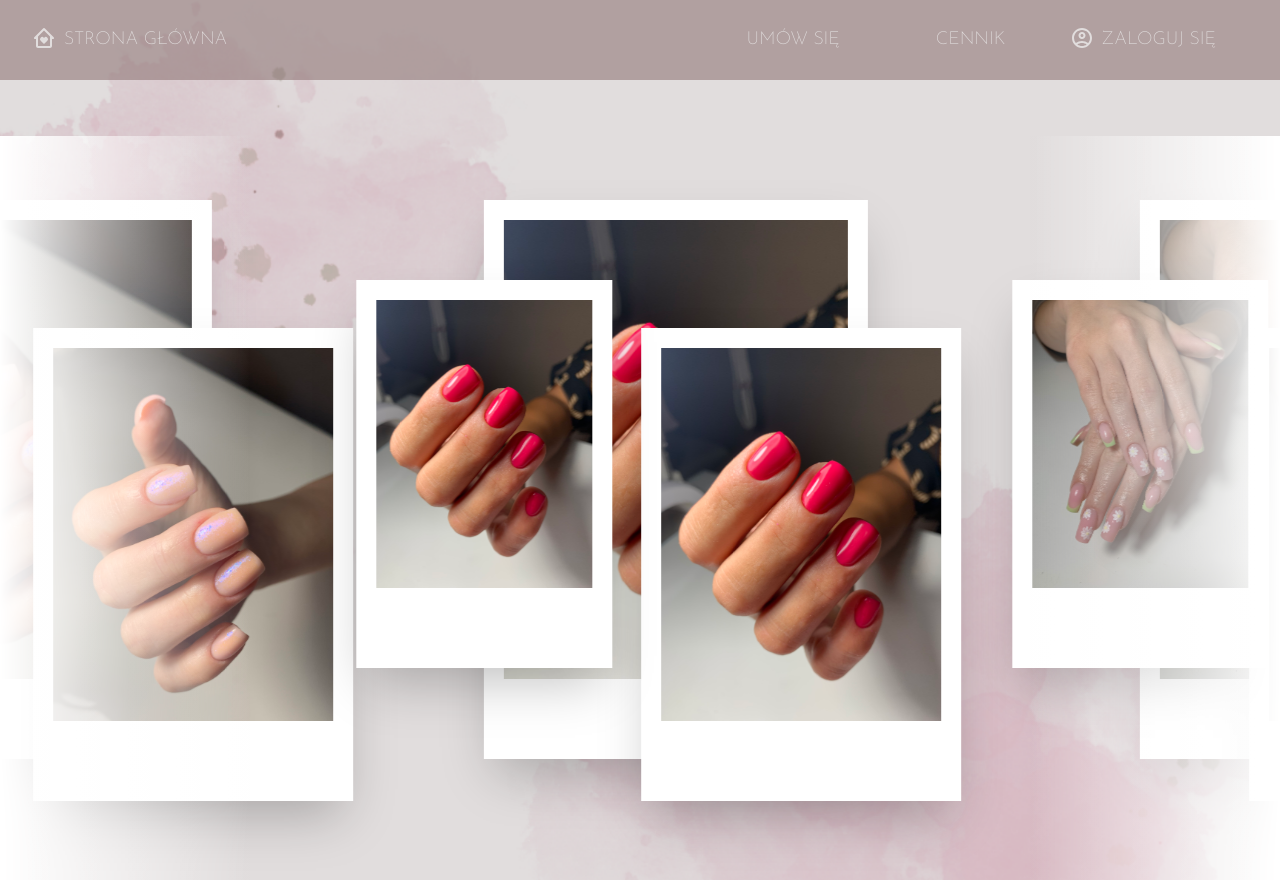
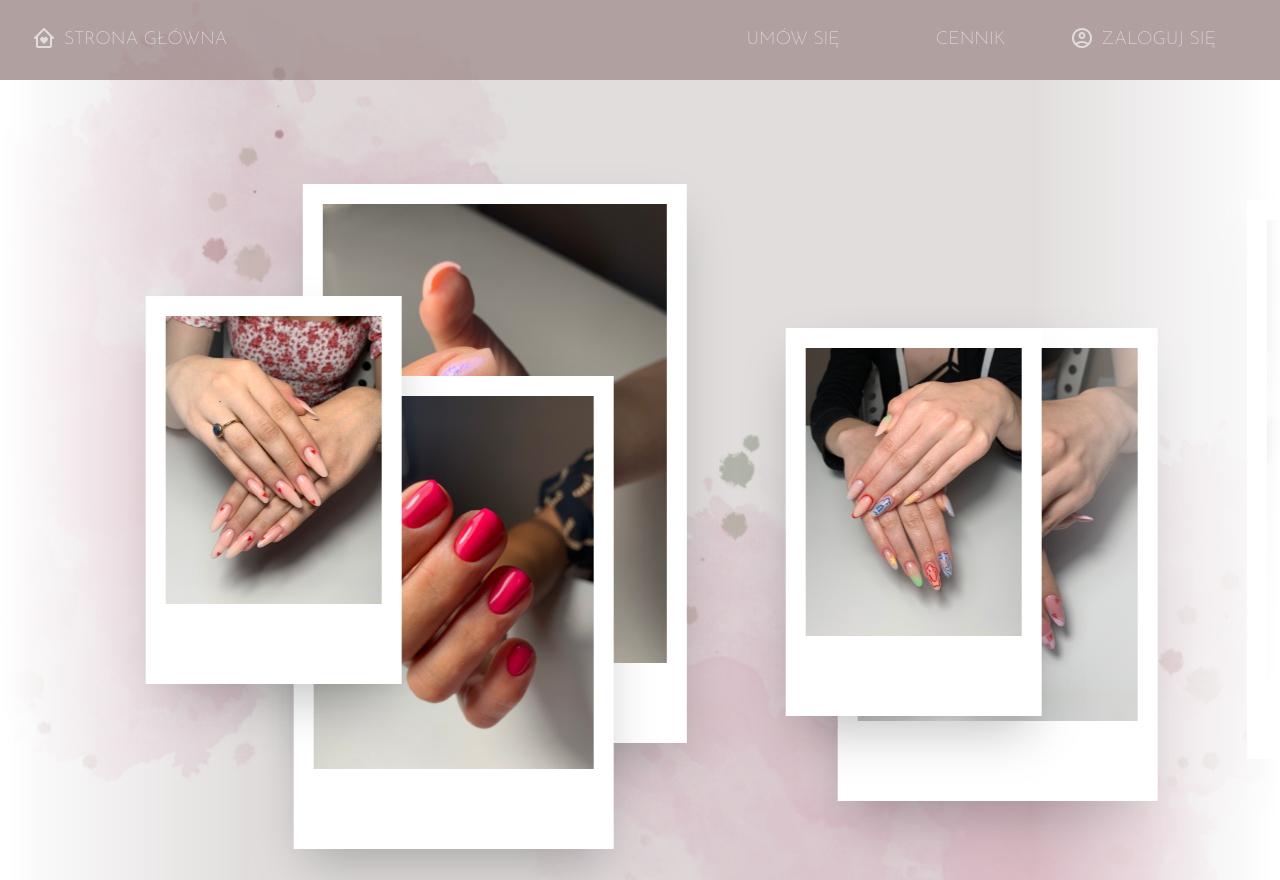
Before and after one commit to stanislawMarciniak/nails, a React (Vite) app: page / in a window 1280 px wide. Built offline with nearby package versions, Linux system fonts and the light colour scheme; no server answers; some icons are missing.

Commit message:
randomize parallax

```diff
--- a/src/components/CarouselContainer.css
+++ b/src/components/CarouselContainer.css
@@ -47,14 +47,14 @@
 }
 
 .speed0{
-  animation: 300s slide infinite linear;
+  animation: 900s slide infinite linear;
 }
 
 .speed1{
-  animation: 180s slide infinite linear;
+  animation: 450s slide infinite linear;
 }
 .speed2{
-  animation: 150s slide infinite linear;
+  animation: 300s slide infinite linear;
 }
 
 .photoram {
--- a/src/components/CarouselContainer.tsx
+++ b/src/components/CarouselContainer.tsx
@@ -1,12 +1,35 @@
-import { Box, Flex, Image } from "@chakra-ui/react";
+import { Box, Image } from "@chakra-ui/react";
 import "./CarouselContainer.css";
 import { homeImages } from "../config/data";
 import { useEffect, useState } from "react";
 
+function getRandomInt(min = 0, max = 10, mod = 1.3) {
+  return min + Math.floor(Math.random() * (max - min + 1) * mod);
+}
+
 const CarouselContainer = ({ setSelectedImage }) => {
+  const [shuffledArray, setShuffledArray] = useState([]);
+  const [doubleShuffledArray, setDoubleShuffledArray] = useState([]);
   const [clickedImage, setClickedImage] = useState(null);
   const [startX, setStartX] = useState(0);
   const [endX, setEndX] = useState(0);
+
+  const shuffleArray = (array) => {
+    const shuffled = [...array];
+    for (let i = shuffled.length - 1; i > 0; i--) {
+      const j = Math.floor(Math.random() * (i + 1));
+      [shuffled[i], shuffled[j]] = [shuffled[j], shuffled[i]];
+    }
+    return shuffled;
+  };
+
+  useEffect(() => {
+    const initialShuffledArray = shuffleArray(homeImages);
+    const initialDoubleShuffledArray = shuffleArray(homeImages);
+
+    setShuffledArray(initialShuffledArray);
+    setDoubleShuffledArray(initialDoubleShuffledArray);
+  }, []);
 
   const handleImageMouseDown = (event, image) => {
     setStartX(event.clientX);
@@ -24,17 +47,18 @@ const CarouselContainer = ({ setSelectedImage }) => {
   const arr = [null, null];
 
   return (
-    <Box className="logos mt-14">
+    <Box className="logos pt-14">
       {arr.map(() => (
-        <Box
-          height={"-webkit-fit-content"}
-          className="gap-48 logos-slide speed0"
-        >
+        <Box height={"full"} className="logos-slide speed0">
           {homeImages.map((image, id) => (
             <Box
               width={"sm"}
-              className="flex flex-col items-center pb-20 mx-10 my-16 shadow-2xl photoram"
+              height={"fit-content"}
+              className="flex flex-col items-center pb-20 shadow-2xl photoram"
               key={id}
+              style={{
+                margin: `${getRandomInt(3, 6)}rem ${getRandomInt(7, 20)}rem  `,
+              }}
             >
               <Image
                 src={image.imgUrl}
@@ -49,12 +73,16 @@ const CarouselContainer = ({ setSelectedImage }) => {
       ))}
       <Box className="mt-32 ml-80 logos-slider">
         {arr.map(() => (
-          <Box height={"-webkit-fit-content"} className="flex gap-52 speed1">
-            {homeImages.map((image, id) => (
+          <Box height={"-webkit-fit-content"} className="flex speed1">
+            {shuffledArray.map((image, id) => (
               <Box
                 width={"xs"}
-                className="flex flex-col items-center pb-20 mx-10 my-16 shadow-2xl photoram"
+                height={"fit-content"}
+                className="flex flex-col items-center pb-20 shadow-2xl photoram"
                 key={id}
+                style={{
+                  margin: `${getRandomInt(3, 6)}rem ${getRandomInt(3, 15)}rem`,
+                }}
               >
                 <Image
                   src={image.imgUrl}
@@ -70,12 +98,16 @@ const CarouselContainer = ({ setSelectedImage }) => {
       </Box>
       <Box className="mt-20 ml-20 logos-slider">
         {arr.map(() => (
-          <Box height={"-webkit-fit-content"} className="flex gap-80 speed2">
-            {homeImages.map((image, id) => (
+          <Box height={"-webkit-fit-content"} className="flex speed2">
+            {doubleShuffledArray.map((image, id) => (
               <Box
                 width={"2xs"}
-                className="flex flex-col items-center pb-20 mx-10 my-16 shadow-2xl photoram"
+                height={"fit-content"}
+                className="flex flex-col items-center pb-20 shadow-2xl photoram"
                 key={id}
+                style={{
+                  margin: `${getRandomInt(4, 6)}rem ${getRandomInt(4, 16)}rem`,
+                }}
               >
                 <Image
                   src={image.imgUrl}
```
